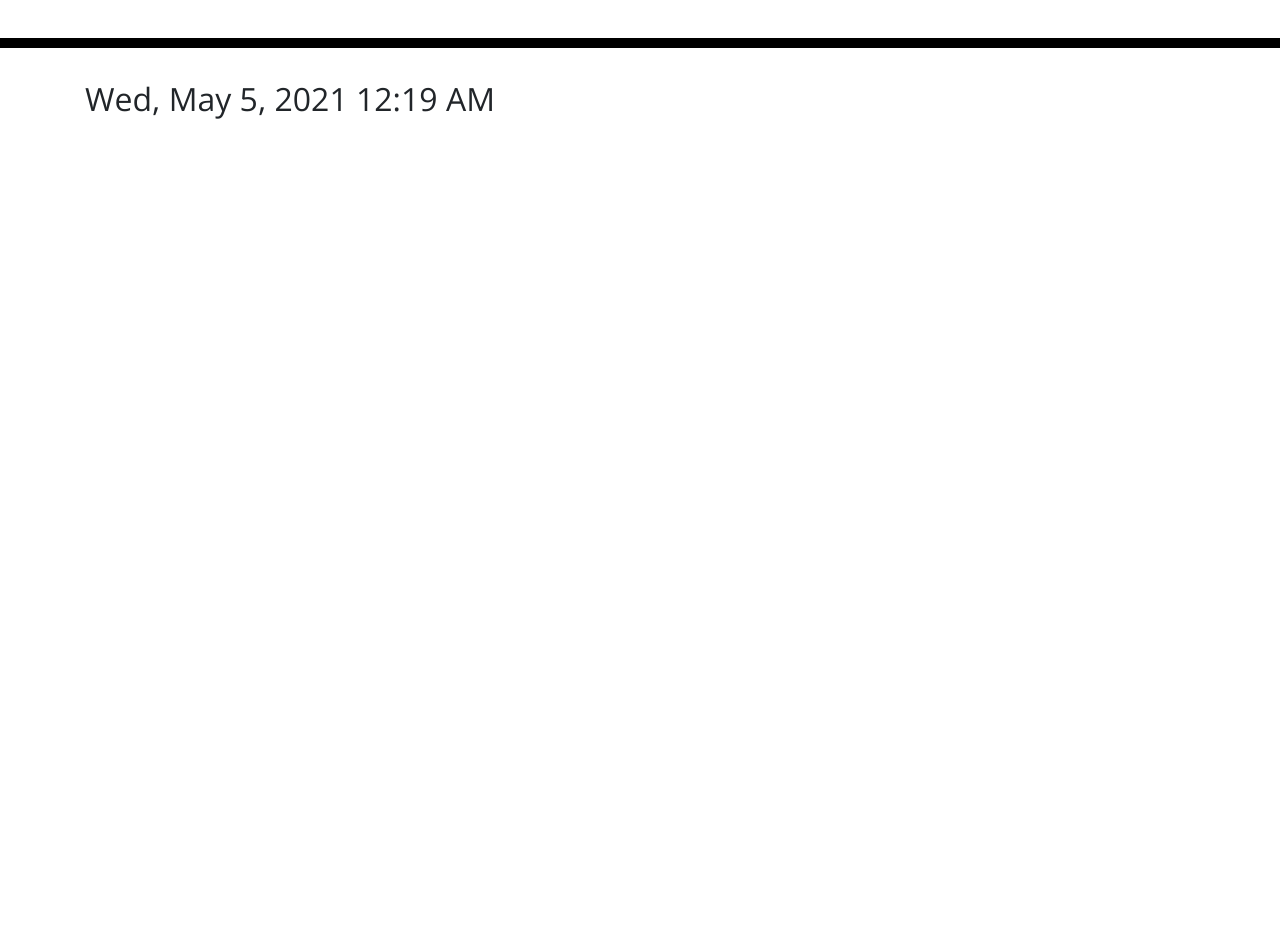
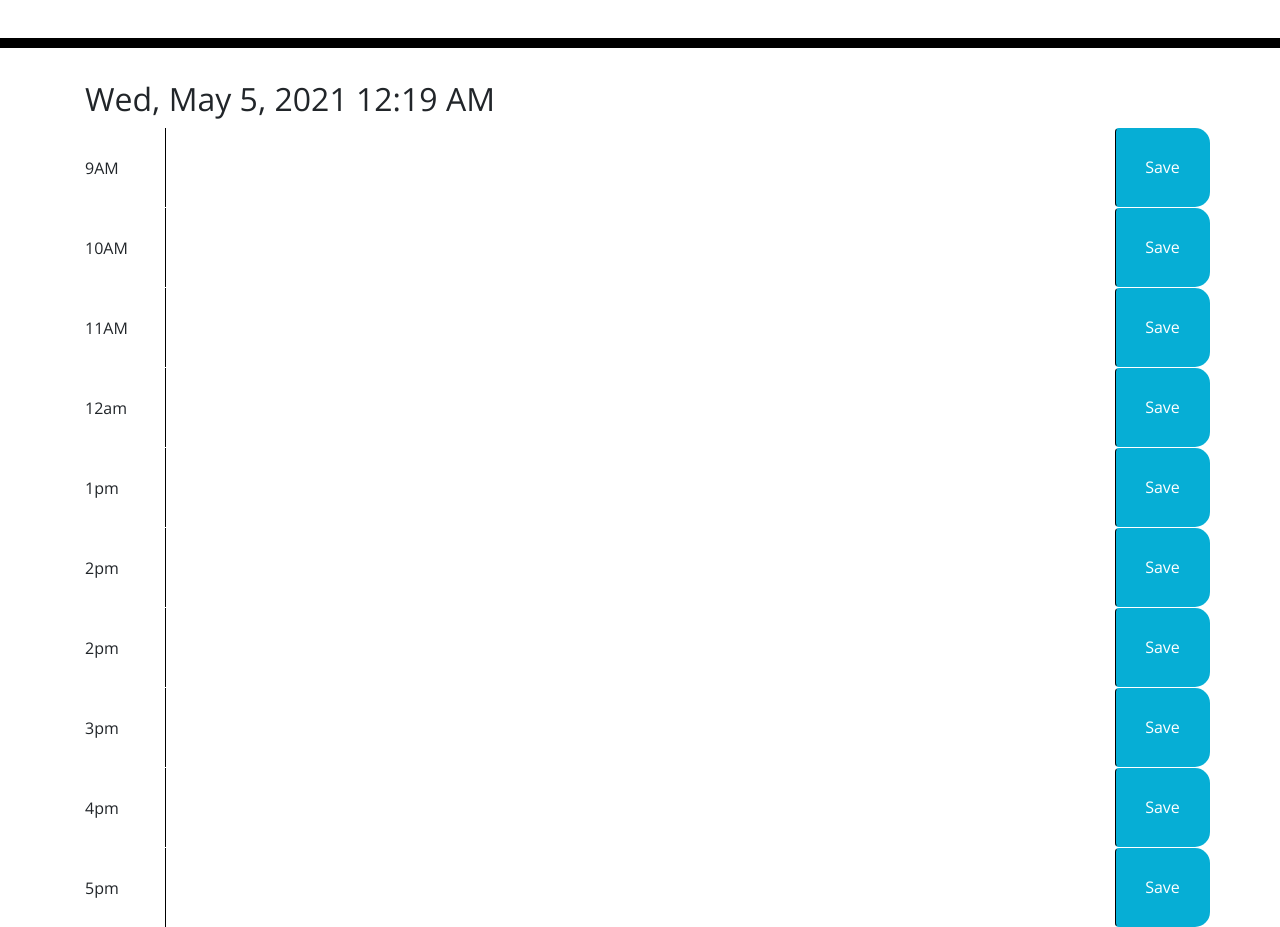
Before and after one commit to jbasquez/dayPlanner, a plain HTML site: page Develop/index.html in a window 1280 px wide. Shown: the part 220-1147 px from the top of the page. Before the commit the page ends 800 px from the top, so only its background shows below. Drawn offline with nearby package versions, Linux system fonts and the light colour scheme.

Commit message:
finally got form to properly render 9am-5pm added button and text area

```diff
--- a/Develop/index.html
+++ b/Develop/index.html
@@ -30,7 +30,89 @@
     </header>
     <div class="container">
         <h2 class="now"></h2>
-    </div>
+        <!-- format for time block -->
+        <div id="9" class="row scheduleForm">
+          <div class="col-md-1 currentTime">
+            9AM
+          </div>
+          <textarea class="col-md-10 toDo">
+          </textarea>
+          <button class="btn saveBtn col-md-1">Save</button>
+        </div>
+        <!-- format for time block -->
+        <div id="10" class="row scheduleForm">
+          <div class="col-md-1 currentTime">
+            10AM
+          </div>
+          <textarea class="col-md-10 toDo">
+          </textarea>
+          <button class="btn saveBtn col-md-1">Save</button>
+        </div>
+        <div id="11" class="row scheduleForm">
+          <div class="col-md-1 currentTime">
+            11AM
+          </div>
+          <textarea class="col-md-10 toDo">
+          </textarea>
+          <button class="btn saveBtn col-md-1">Save</button>
+        </div>
+        <div id="12" class="row scheduleForm">
+          <div class="col-md-1 currentTime">
+            12am
+          </div>
+          <textarea class="col-md-10 toDo">
+          </textarea>
+          <button class="btn saveBtn col-md-1">Save</button>
+        </div>
+        <div id="1" class="row scheduleForm">
+          <div class="col-md-1 currentTime">
+            1pm
+          </div>
+          <textarea class="col-md-10 toDo">
+          </textarea>
+          <button class="btn saveBtn col-md-1">Save</button>
+        </div>
+        <div id="2" class="row scheduleForm">
+          <div class="col-md-1 currentTime">
+            2pm
+          </div>
+          <textarea class="col-md-10 toDo">
+          </textarea>
+          <button class="btn saveBtn col-md-1">Save</button>
+        </div>
+        <div id="2" class="row scheduleForm">
+          <div class="col-md-1 currentTime">
+            2pm
+          </div>
+          <textarea class="col-md-10 toDo">
+          </textarea>
+          <button class="btn saveBtn col-md-1">Save</button>
+        </div>
+        <div id="3" class="row scheduleForm">
+          <div class="col-md-1 currentTime">
+            3pm
+          </div>
+          <textarea class="col-md-10 toDo">
+          </textarea>
+          <button class="btn saveBtn col-md-1">Save</button>
+        </div>
+        <div id="4" class="row scheduleForm">
+          <div class="col-md-1 currentTime">
+            4pm
+          </div>
+          <textarea class="col-md-10 toDo">
+          </textarea>
+          <button class="btn saveBtn col-md-1">Save</button>
+        </div>
+        <div id="5" class="row scheduleForm">
+          <div class="col-md-1 currentTime">
+            5pm
+          </div>
+          <textarea class="col-md-10 toDo">
+          </textarea>
+          <button class="btn saveBtn col-md-1">Save</button>
+        </div>
+      </div>
 
     <script src="https://cdnjs.cloudflare.com/ajax/libs/jquery/3.2.1/jquery.min.js"></script>
     <script src="https://cdnjs.cloudflare.com/ajax/libs/moment.js/2.24.0/moment.min.js"></script>
```
